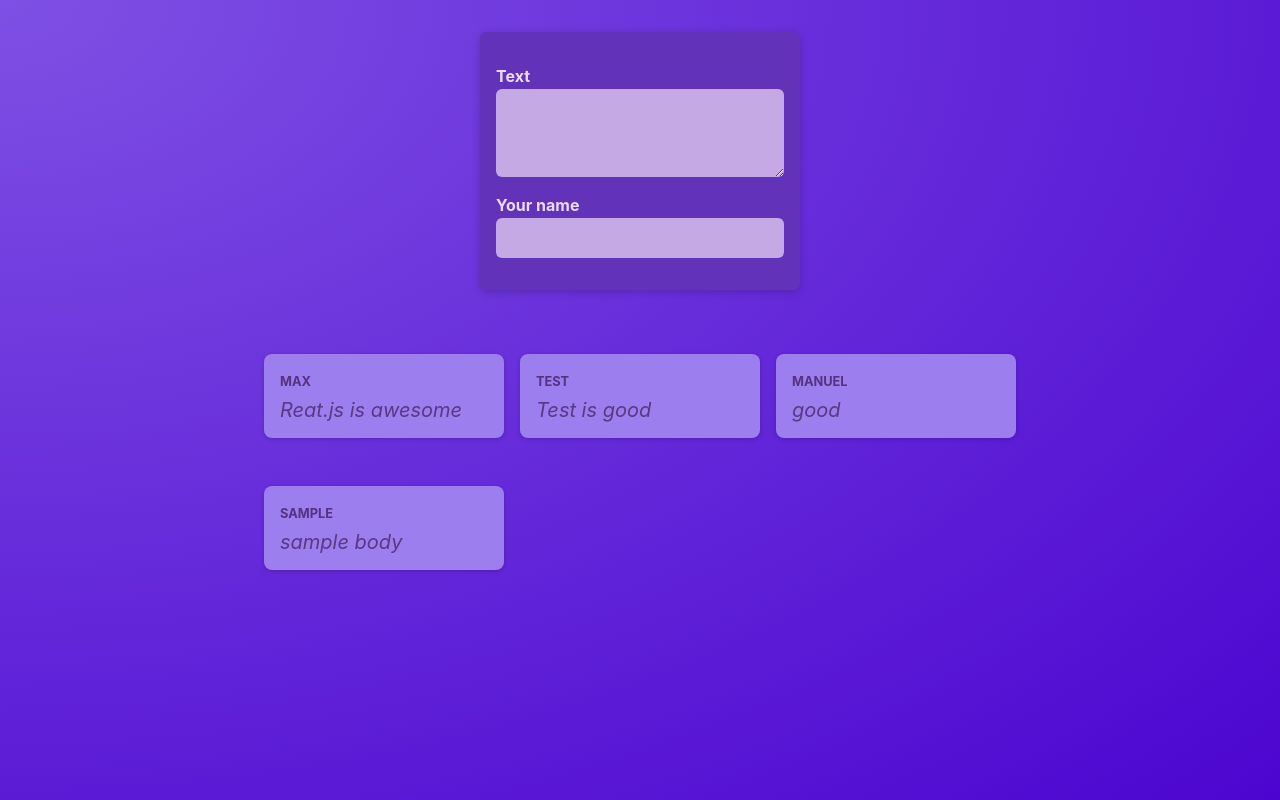
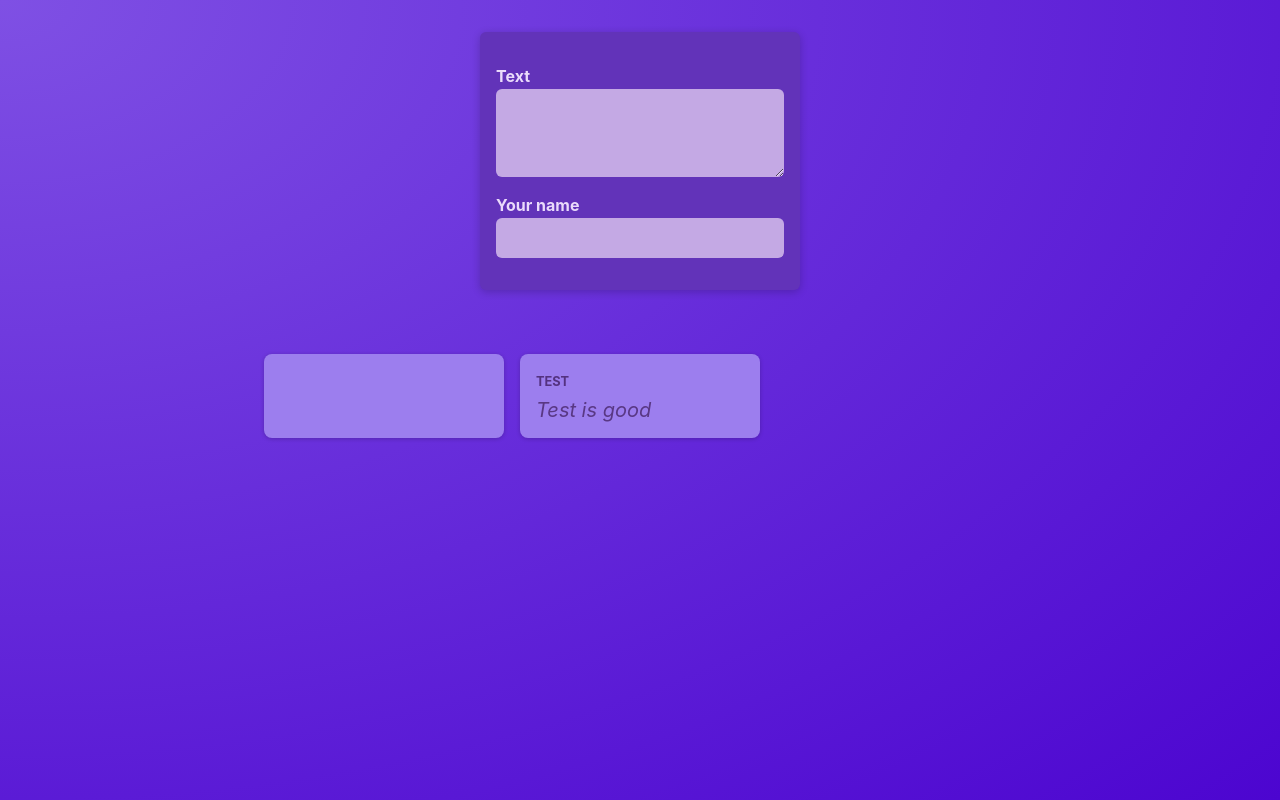
Before and after one commit to Price3258/react-crash-course, a React (Vite) app: page / in a window 1280 px wide. Built offline with nearby package versions, Linux system fonts and the light colour scheme.

Commit message:
28. 상태 올리기

```diff
--- a/src/components/NewPost.jsx
+++ b/src/components/NewPost.jsx
@@ -1,21 +1,15 @@
-import { useState } from "react";
 import classes from "./NewPost.module.css";
 
-function NewPost() {
-  const [enteredBody, setEnteredBody] = useState("");
-  function changeBodyHandler(event) {
-    setEnteredBody(event.target.value);
-  }
+function NewPost(props) {
   return (
     <form className={classes.form}>
       <p>
         <label htmlFor="body">Text</label>
-        <textarea id="body" required rows={3} onChange={changeBodyHandler} />
+        <textarea id="body" required rows={3} onChange={props.onBodyChange} />
       </p>
-      <p>{enteredBody}</p>
       <p>
         <label htmlFor="name">Your name</label>
-        <input type="text" id="name" required />
+        <input type="text" id="name" required onChange={props.onAuthorChange} />
       </p>
     </form>
   );
--- a/src/components/PostsList.jsx
+++ b/src/components/PostsList.jsx
@@ -1,16 +1,31 @@
+import { useState } from "react";
 import NewPost from "./NewPost";
 import Post from "./Post";
 import classes from "./PostsList.module.css";
 
 const PostsList = () => {
+  const [enteredBody, setEnteredBody] = useState("");
+  const [enteredAuthor, setEnteredAuthor] = useState("");
+
+  function changeBodyHandler(event) {
+    setEnteredBody(event.target.value);
+  }
+
+  function onAuthorChange(event) {
+    setEnteredAuthor(event.target.value);
+  }
+
   return (
     <>
-      <NewPost />
+      <NewPost
+        author={enteredAuthor}
+        body={enteredBody}
+        onBodyChange={changeBodyHandler}
+        onAuthorChange={onAuthorChange}
+      />
       <ul className={classes.posts}>
-        <Post author="Max" body="Reat.js is awesome" />
+        <Post author={enteredAuthor} body={enteredBody} />
         <Post author="Test" body="Test is good" />
-        <Post author="Manuel" body="good" />
-        <Post author="sample" body="sample body" />
       </ul>
     </>
   );
```
